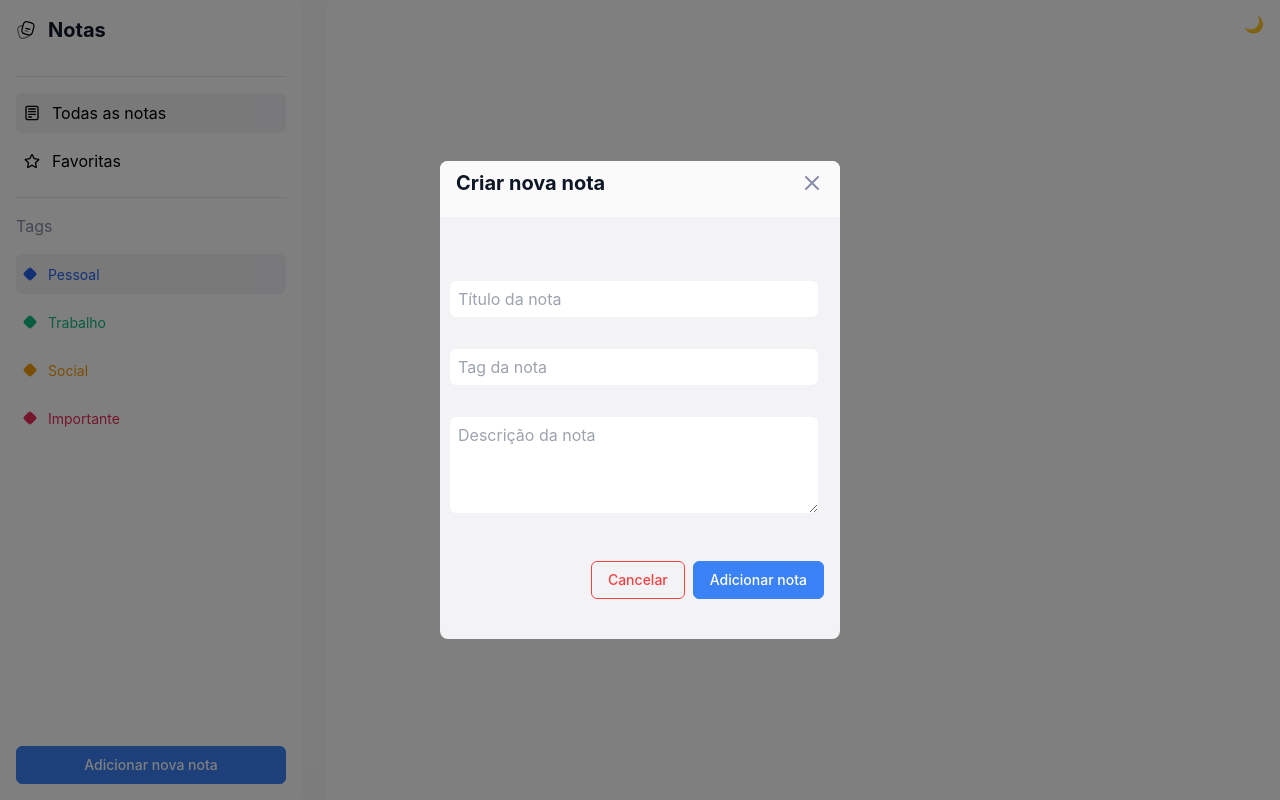
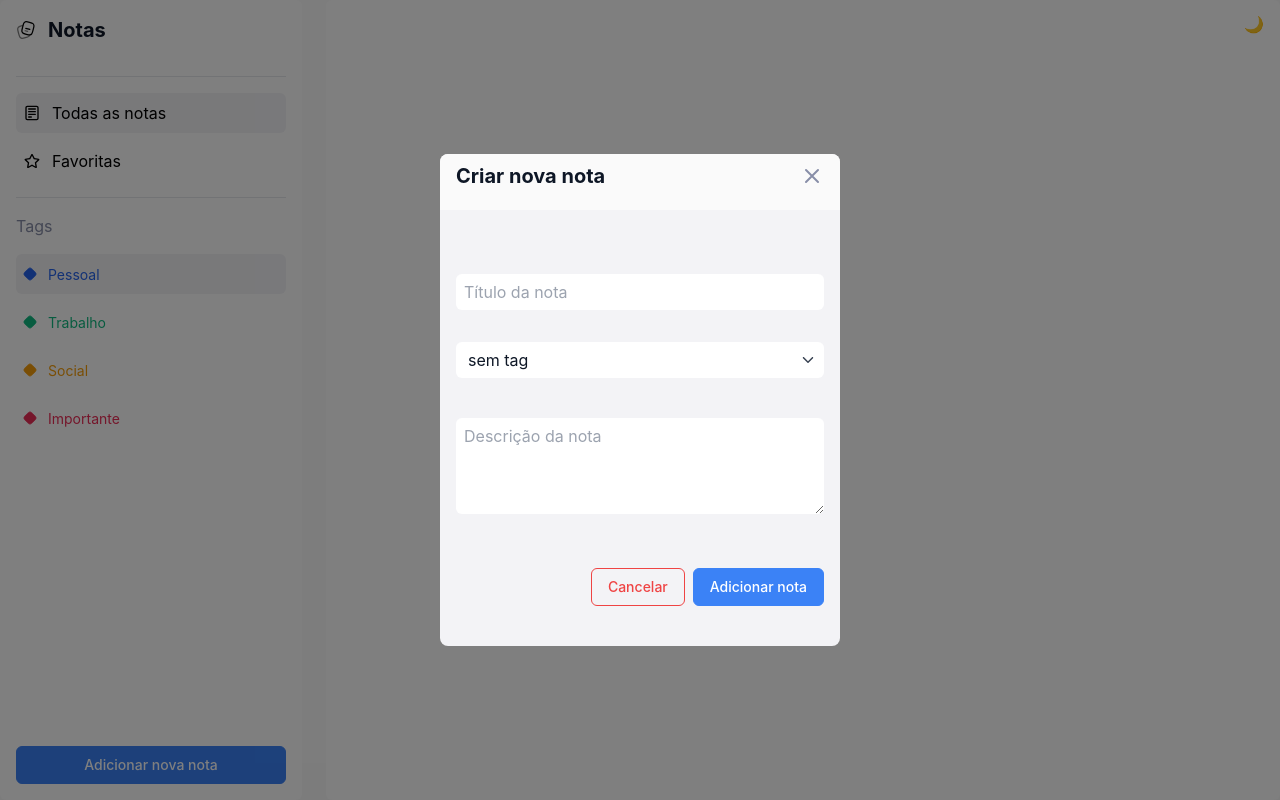
Before and after one commit to Jonatank28/Pessoal-Projeto-Notes, a Next.js app: page /notes in a window 1280 px wide. Both pictures are taken after a click on the button "Adicionar nova nota". Built offline with nearby package versions, Linux system fonts and the light colour scheme.

Commit message:
select add

```diff
--- a/package.json
+++ b/package.json
@@ -9,6 +9,8 @@
     "lint": "next lint"
   },
   "dependencies": {
+    "@headlessui/react": "^1.7.14",
+    "@heroicons/react": "^2.0.17",
     "formik": "^2.2.9",
     "next": "13.3.0",
     "next-themes": "^0.2.1",
--- a/src/components/Form/Inputt.jsx
+++ b/src/components/Form/Inputt.jsx
@@ -3,7 +3,7 @@ import { Field, ErrorMessage } from 'formik'
 const Inputt = ({ id, type, name, placeholder, ...props }) => {
     return (
         <>
-            <div className="mb-4 flex flex-col items-center py-2 ">
+            <div className="mb-4  py-2 ">
                 <Field
                     className="appearance-none bg-secondary border-none w-full text-primary mr-3 p-2 leading-tight focus:outline-none rounded-md "
                     id={id}
--- /dev/null
+++ b/src/components/Form/Select.jsx
@@ -0,0 +1,39 @@
+import React from 'react'
+import { useField } from 'formik'
+import { IoIosArrowDown } from 'react-icons/io'
+
+function SelectField({ label, options, ...props }) {
+    const [field, meta] = useField(props.name)
+
+    return (
+        <div className="mb-6 py-2">
+            <label
+                htmlFor={props.name}
+                className="block font-medium text-gray-700"
+            >
+                {label}
+            </label>
+            <div className="relative">
+                <select
+                    {...field}
+                    {...props}
+                    className="block  appearance-none w-full bg-secondary text-primary py-2 px-3 pr-8 rounded-md leading-tight focus:outline-none "
+                >
+                    {options.map((option) => (
+                        <option key={option.value} value={option.value}>
+                            {option.label}
+                        </option>
+                    ))}
+                </select>
+                <div className=" absolute inset-y-0 right-0 flex items-center px-2 text-gray-700 cursor-pointer hover:text-primary ">
+                    <IoIosArrowDown className="h-4 w-4" />
+                </div>
+            </div>
+            {meta.touched && meta.error ? (
+                <div className="text-red-500 text-sm">{meta.error}</div>
+            ) : null}
+        </div>
+    )
+}
+
+export default SelectField
--- a/src/components/NewNoteForm.jsx
+++ /dev/null
@@ -1,73 +0,0 @@
-// Novo componente que irá conter o Formik e o Form
-
-import React from 'react'
-import { Formik, Form } from 'formik'
-import * as Yup from 'yup'
-import Inputt from '../components/Form/Inputt'
-import { FaUser } from 'react-icons/fa'
-
-function NewNoteForm({ initialValues, validationSchema, onSubmit }) {
-    return (
-        <Formik
-            initialValues={initialValues}
-            validationSchema={validationSchema}
-            onSubmit={onSubmit}
-        >
-            <Form>
-                {/* Renderize o componente filho como uma propriedade */}
-                {({ values, errors, touched, handleChange, handleBlur }) => (
-                    <div className="flex flex-col mt-10">
-                        <div className="flex flex-col">
-                            <Inputt
-                                id="name"
-                                type="text"
-                                name="name"
-                                placeholder="Nome"
-                                icon={FaUser}
-                                value={values.name}
-                                onChange={handleChange}
-                                onBlur={handleBlur}
-                                error={touched.name && errors.name}
-                            />
-                        </div>
-                    </div>
-                )}
-            </Form>
-        </Formik>
-    )
-}
-
-// Componente original que irá renderizar o Modal e chamar o novo componente
-function CreateNoteModal() {
-    const initialValues = { name: '' }
-    const validationSchema = Yup.object().shape({
-        name: Yup.string().required('O nome é obrigatório'),
-    })
-
-    const handleFormSubmit = (values, actions) => {
-        // Aqui você pode colocar a lógica para enviar o formulário
-    }
-
-    return (
-        <Modal
-            isOpen={isOpen}
-            onClose={handleCloseModal}
-            title="Criar nova nota"
-            onSubmitModal={handleFormSubmit}
-            DivClass="flex justify-end gap-2 items-center mt-6"
-            btn1Class="btn btn-danger-outline"
-            btn1Text="Cancelar"
-            btn2Class="btn btn-primary"
-            btn2Text="Adicionar nota"
-        >
-            {/* Renderize o novo componente dentro do Modal */}
-            <NewNoteForm
-                initialValues={initialValues}
-                validationSchema={validationSchema}
-                onSubmit={handleFormSubmit}
-            />
-        </Modal>
-    )
-}
-
-export default CreateNoteModal
--- a/src/pages/notes/index.jsx
+++ b/src/pages/notes/index.jsx
@@ -8,6 +8,7 @@ import { Formik, Form } from 'formik'
 import * as Yup from 'yup'
 import { NotesContext } from '../../contexts/notesContext'
 import { v4 as uuidv4 } from 'uuid'
+import SelectField from '@/components/Form/Select'
 
 const dataLinks = [
     {
@@ -79,7 +80,7 @@ const Notes = () => {
     const initialValues = {
         title: '',
         content: '',
-        tag: '',
+        tag: 'sem tag',
     }
 
     //  Valida os campos do formulário
@@ -102,6 +103,8 @@ const Notes = () => {
                 year: 'numeric',
             }),
         }
+
+        console.log(newNote)
         setNotes([...notes, newNote])
         localStorage.setItem('notes', JSON.stringify([...notes, newNote]))
 
@@ -292,13 +295,40 @@ const Notes = () => {
                                             label="Título"
                                             placeholder="Título da nota"
                                         />
-                                        <Inputt
+                                        {/* <Inputt
                                             id="tag"
                                             type="text"
                                             name="tag"
                                             label="Tag"
                                             placeholder="Tag da nota"
+                                        /> */}
+                                        <SelectField
+                                            name="tag"
+                                            // label="Tag"
+                                            options={[
+                                                {
+                                                    label: 'sem tag',
+                                                    value: 'sem tag',
+                                                },
+                                                {
+                                                    label: 'Pessoal',
+                                                    value: 'pessoal',
+                                                },
+                                                {
+                                                    label: 'Trabalho',
+                                                    value: 'trabalho',
+                                                },
+                                                {
+                                                    label: 'Social',
+                                                    value: 'social',
+                                                },
+                                                {
+                                                    label: 'Importante',
+                                                    value: 'important',
+                                                },
+                                            ]}
                                         />
+
                                         <Inputt
                                             id="content"
                                             as="textarea"
--- a/src/styles/globals.css
+++ b/src/styles/globals.css
@@ -112,3 +112,9 @@
 .modal-open {
     overflow: hidden;
 }
+
+.my-select option {
+    background-color: #fff;
+    color: #333;
+    padding: 3rem;
+}
```
Also changed, not shown: 1 other file (tests, documents, lock files or other folders).
